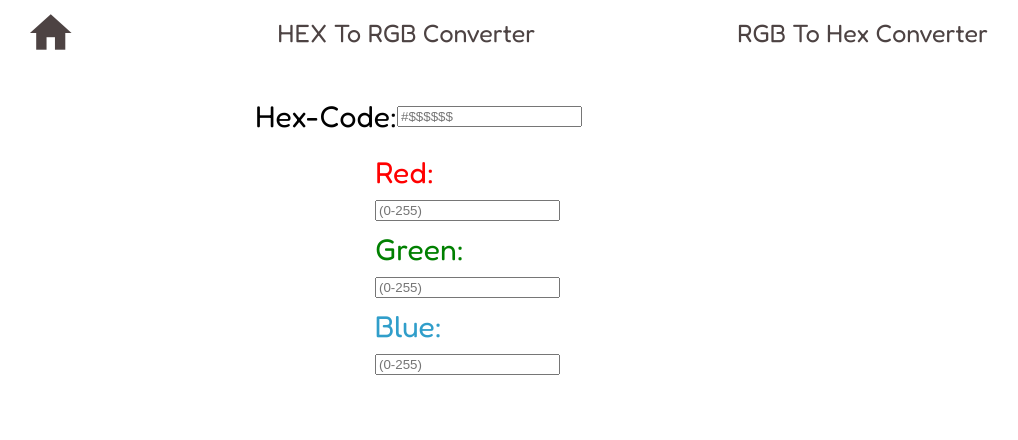
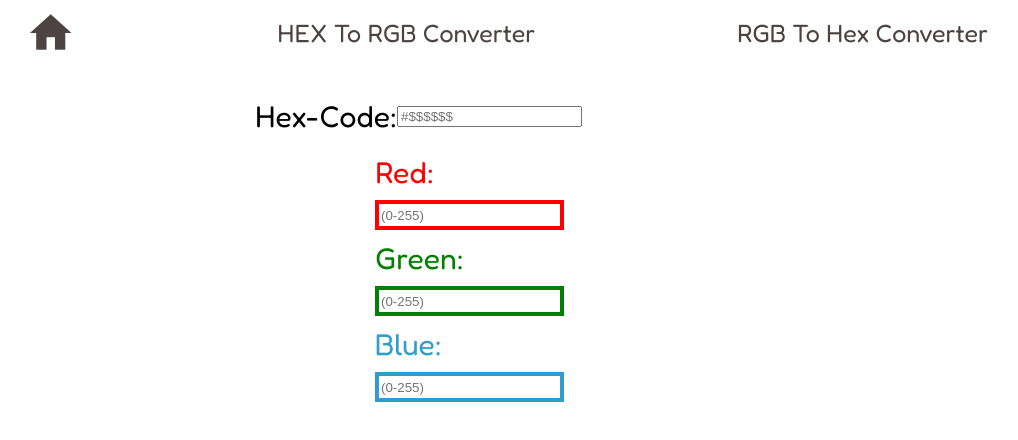
Before and after one commit to kanha996/UtilityApp-Page, a plain HTML site: page rgb-hex/hex-rgb.html in a window 1280 px wide. Shown: the whole page, without its empty margins (183-1201 px from the left). Drawn offline with Linux system fonts and the light colour scheme; files whose address does not match are found by name.

Commit message:
Color on input button

```diff
--- a/rgb-hex/style.css
+++ b/rgb-hex/style.css
@@ -67,3 +67,15 @@ a:active{
     width: max-content;
     padding-left: 550px;
 }
+#rgb-red{
+    border : 4px solid red;
+    height: 30px;
+}
+#rgb-green{
+    border : 4px solid green;
+    height: 30px;
+}
+#rgb-blue{
+    border : 4px solid rgb(48, 158, 202);
+    height: 30px;
+}
```
